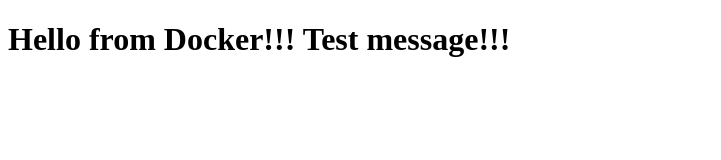
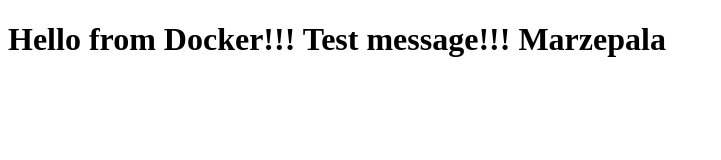
Before and after one commit to KorbenDallasFE/html-server, a plain HTML site: page html-server/index.html in a window 1280 px wide. Shown: the whole page, without its empty margins (0-721 px from the left). Drawn offline with Linux system fonts and the light colour scheme.

Commit message:
deploy THN-znUa@<Gb2F8,j}m]

```diff
--- a/html-server/index.html
+++ b/html-server/index.html
@@ -2,5 +2,5 @@
 <!DOCTYPE html>
 <html>
 <head><title>Hello</title></head>
-<body><h1>Hello from Docker!!! Test message!!!</h1></body>
+<body><h1>Hello from Docker!!! Test message!!! Marzepala</h1></body>
 </html>
```
